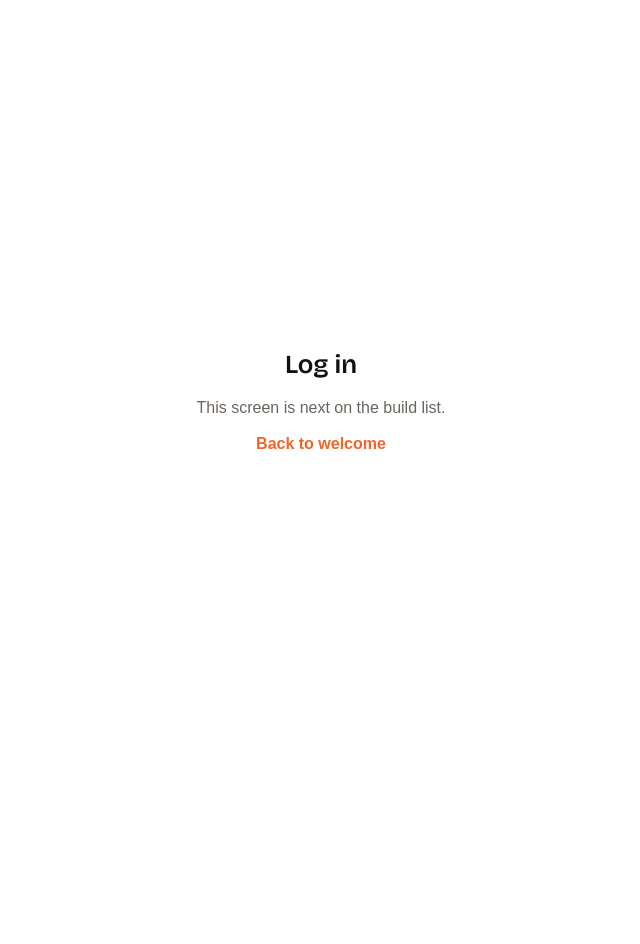
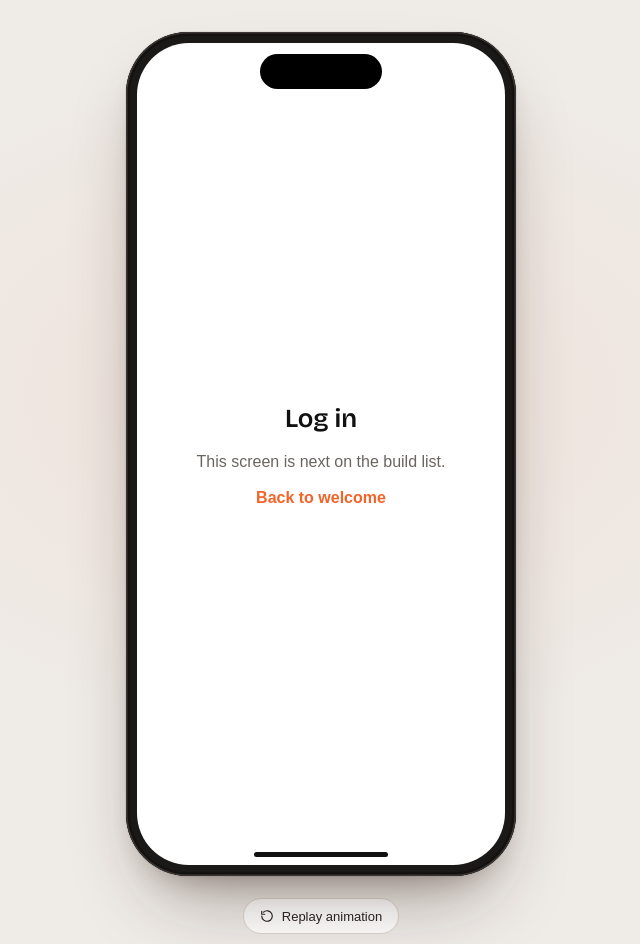
Before and after one commit to DhuniDesigns/Sello, a Next.js app: page /log-in in a window 1280 px wide. Shown: the top 944 px of the page, without its empty margins (319-959 px from the left). Before the commit the page ends 800 px from the top, so only its background shows below. Built offline with nearby package versions, Linux system fonts and the light colour scheme; a web font is replaced by a local one.

Commit message:
Welcome: iPhone frame on desktop, logo bounce, closer match to the design
Co-Authored-By: Claude Opus 5.5 <noreply@anthropic.com>
Claude-Session: https://claude.ai/code/session_019LXJdVkSyacS7hNh8WuxeG

```diff
--- a/src/app/create-account/page.tsx
+++ b/src/app/create-account/page.tsx
@@ -3,7 +3,7 @@ import Link from "next/link";
 // Placeholder until this screen is built.
 export default function Page() {
   return (
-    <main style={{ minHeight: "100dvh", display: "grid", placeContent: "center", gap: 12, padding: 24, textAlign: "center" }}>
+    <main style={{ minHeight: "var(--app-h, 100dvh)", display: "grid", placeContent: "center", gap: 12, padding: 24, textAlign: "center" }}>
       <h1 style={{ fontFamily: "var(--display)", fontWeight: 600, fontSize: 26 }}>Create your account</h1>
       <p style={{ color: "var(--muted)" }}>This screen is next on the build list.</p>
       <Link href="/" style={{ color: "var(--orange)", fontWeight: 600 }}>Back to welcome</Link>
--- a/src/app/layout.tsx
+++ b/src/app/layout.tsx
@@ -1,6 +1,7 @@
 import type { Metadata, Viewport } from "next";
 import localFont from "next/font/local";
 import "./globals.css";
+import { AppShell } from "@/components/shell/AppShell";
 
 const display = localFont({
   src: "../fonts/bricolage-grotesque-latin-opsz-normal.woff2",
@@ -38,7 +39,9 @@ export const viewport: Viewport = {
 export default function RootLayout({ children }: Readonly<{ children: React.ReactNode }>) {
   return (
     <html lang="en" className={`${display.variable} ${sans.variable}`}>
-      <body>{children}</body>
+      <body>
+        <AppShell>{children}</AppShell>
+      </body>
     </html>
   );
 }
--- a/src/app/log-in/page.tsx
+++ b/src/app/log-in/page.tsx
@@ -3,7 +3,7 @@ import Link from "next/link";
 // Placeholder until this screen is built.
 export default function Page() {
   return (
-    <main style={{ minHeight: "100dvh", display: "grid", placeContent: "center", gap: 12, padding: 24, textAlign: "center" }}>
+    <main style={{ minHeight: "var(--app-h, 100dvh)", display: "grid", placeContent: "center", gap: 12, padding: 24, textAlign: "center" }}>
       <h1 style={{ fontFamily: "var(--display)", fontWeight: 600, fontSize: 26 }}>Log in</h1>
       <p style={{ color: "var(--muted)" }}>This screen is next on the build list.</p>
       <Link href="/" style={{ color: "var(--orange)", fontWeight: 600 }}>Back to welcome</Link>
--- /dev/null
+++ b/src/components/shell/AppShell.module.css
@@ -0,0 +1,158 @@
+/* Phones: no frame. The viewport is the whole screen. */
+.stage {
+  min-height: 100dvh;
+}
+
+.device {
+  min-height: 100dvh;
+}
+
+.viewport {
+  --app-h: 100dvh;
+  position: relative;
+  min-height: var(--app-h);
+  overflow: hidden;
+  background: var(--bg);
+}
+
+.status,
+.home,
+.controls {
+  display: none;
+}
+
+/* Desktop and tablets: the app inside an iPhone-sized frame */
+@media (min-width: 768px) and (min-height: 700px) {
+  .stage {
+    display: flex;
+    flex-direction: column;
+    align-items: center;
+    justify-content: center;
+    gap: 22px;
+    padding: 32px 16px;
+    background:
+      radial-gradient(60% 50% at 50% 40%, rgba(243, 100, 42, 0.07), transparent 70%),
+      #efebe7;
+  }
+
+  .device {
+    position: relative;
+    width: 390px;
+    height: 844px;
+    min-height: 0;
+    padding: 11px;
+    border-radius: 62px;
+    background: #1b1917;
+    box-shadow:
+      inset 0 0 0 1.5px #3b3633,
+      inset 0 0 0 4px #141210,
+      0 0 0 1px rgba(0, 0, 0, 0.06),
+      0 40px 80px -30px rgba(40, 20, 10, 0.45),
+      0 18px 30px -18px rgba(40, 20, 10, 0.3);
+    flex: none;
+    /* fit shorter laptop screens without cropping the frame */
+    zoom: min(1, calc((100dvh - 120px) / 844px));
+  }
+
+  .viewport {
+    --app-h: 100%;
+    height: 100%;
+    min-height: 0;
+    border-radius: 52px;
+    overflow-y: auto;
+    overflow-x: hidden;
+    scrollbar-width: none;
+  }
+
+  .viewport::-webkit-scrollbar {
+    display: none;
+  }
+
+  .status {
+    position: absolute;
+    top: 0;
+    left: 0;
+    right: 0;
+    z-index: 20;
+    height: 54px;
+    padding: 0 30px 0 34px;
+    display: flex;
+    align-items: center;
+    justify-content: space-between;
+    color: #fff;
+    font: 600 16px/1 var(--sans);
+    letter-spacing: -0.01em;
+    pointer-events: none;
+  }
+
+  .island {
+    position: absolute;
+    top: 11px;
+    left: 50%;
+    width: 122px;
+    height: 35px;
+    transform: translateX(-50%);
+    border-radius: 20px;
+    background: #000;
+  }
+
+  .icons {
+    display: flex;
+    align-items: center;
+    gap: 6px;
+  }
+
+  .icons svg {
+    fill: currentColor;
+  }
+
+  .home {
+    display: block;
+    position: absolute;
+    left: 50%;
+    bottom: 8px;
+    z-index: 20;
+    width: 134px;
+    height: 5px;
+    transform: translateX(-50%);
+    border-radius: 3px;
+    background: #111;
+    pointer-events: none;
+  }
+
+  .controls {
+    display: flex;
+    flex-direction: column;
+    align-items: center;
+    gap: 8px;
+    color: #7a706a;
+    font-size: 12.5px;
+  }
+
+  .controls p {
+    margin: 0;
+  }
+
+  .controls button {
+    display: inline-flex;
+    align-items: center;
+    gap: 8px;
+    height: 36px;
+    padding: 0 16px;
+    border: 1px solid #ddd4cc;
+    border-radius: 999px;
+    background: #fff;
+    color: #2a2420;
+    font: 500 13px var(--sans);
+    cursor: pointer;
+    transition: transform 0.15s ease, box-shadow 0.2s ease;
+  }
+
+  .controls button:hover {
+    box-shadow: 0 4px 14px -6px rgba(40, 20, 10, 0.25);
+  }
+
+  .controls button:active {
+    transform: scale(0.97);
+  }
+}
--- /dev/null
+++ b/src/components/shell/AppShell.tsx
@@ -0,0 +1,33 @@
+import { ReplayButton } from "./ReplayButton";
+import styles from "./AppShell.module.css";
+
+/**
+ * Phones: the app fills the screen.
+ * Desktop and tablets: the app runs inside an iPhone-sized frame (390 × 844) on a quiet stage,
+ * with a status bar drawn in, so testers see it exactly as it will look on a phone.
+ */
+export function AppShell({ children }: { children: React.ReactNode }) {
+  return (
+    <div className={styles.stage}>
+      <div className={styles.device}>
+        <div className={styles.viewport}>
+          <div className={styles.status} aria-hidden="true">
+            <span>9:41</span>
+            <span className={styles.island} />
+            <span className={styles.icons}>
+              <svg width="18" height="11" viewBox="0 0 18 11"><rect x="0" y="7" width="3" height="4" rx="1" /><rect x="5" y="5" width="3" height="6" rx="1" /><rect x="10" y="2.5" width="3" height="8.5" rx="1" /><rect x="15" y="0" width="3" height="11" rx="1" /></svg>
+              <svg width="16" height="11" viewBox="0 0 16 11"><path d="M8 2.2c2.3 0 4.4.9 6 2.4l1.2-1.3C13.3 1.4 10.8.4 8 .4S2.7 1.4.8 3.3L2 4.6c1.6-1.5 3.7-2.4 6-2.4Zm0 3.4c1.4 0 2.6.5 3.6 1.4l1.2-1.3A7 7 0 0 0 8 3.8a7 7 0 0 0-4.8 1.9L4.4 7A5.2 5.2 0 0 1 8 5.6Zm0 3.3c-.6 0-1.2.2-1.6.6L8 11l1.6-1.5c-.4-.4-1-.6-1.6-.6Z" /></svg>
+              <svg width="26" height="12" viewBox="0 0 26 12"><rect x=".5" y=".5" width="22" height="11" rx="3.5" fill="none" stroke="currentColor" opacity=".45" /><rect x="2" y="2" width="19" height="8" rx="2" /><rect x="24" y="4" width="1.6" height="4" rx=".8" opacity=".45" /></svg>
+            </span>
+          </div>
+          {children}
+          <span className={styles.home} aria-hidden="true" />
+        </div>
+      </div>
+      <div className={styles.controls}>
+        <ReplayButton />
+        <p>Best on your phone. On desktop you&apos;re seeing it in an iPhone frame.</p>
+      </div>
+    </div>
+  );
+}
--- /dev/null
+++ b/src/components/shell/ReplayButton.tsx
@@ -0,0 +1,15 @@
+"use client";
+
+export const REPLAY_EVENT = "sello:replay";
+
+export function ReplayButton() {
+  return (
+    <button type="button" onClick={() => window.dispatchEvent(new Event(REPLAY_EVENT))}>
+      <svg width="14" height="14" viewBox="0 0 24 24" fill="none" stroke="currentColor" strokeWidth="2" strokeLinecap="round" strokeLinejoin="round" aria-hidden="true">
+        <path d="M3 12a9 9 0 1 0 3-6.7" />
+        <path d="M3 4v5h5" />
+      </svg>
+      Replay animation
+    </button>
+  );
+}
--- a/src/components/welcome/Welcome.module.css
+++ b/src/components/welcome/Welcome.module.css
@@ -2,7 +2,8 @@
 
 .screen {
   position: relative;
-  min-height: 100dvh;
+  height: var(--app-h, 100dvh);
+  min-height: 560px;
   overflow: hidden;
   isolation: isolate;
   background: var(--bg);
@@ -14,13 +15,14 @@
   inset: 0;
   z-index: 0;
   background: radial-gradient(
-    120% 58% at 50% 0%,
-    #e4521c 0%,
-    #f3642a 20%,
-    #f7875a 38%,
-    #fbc0a3 56%,
-    #fee9df 72%,
-    rgba(255, 255, 255, 0) 88%
+    140% 62% at 50% 0%,
+    #f3642a 0%,
+    #f3642a 28%,
+    #f5794a 40%,
+    #f9a27c 52%,
+    #fcd0ba 63%,
+    #fff1e9 74%,
+    rgba(255, 255, 255, 0) 86%
   );
   transform-origin: 50% 0%;
   animation: glowIn 1.1s var(--ease-out) 1.05s both;
@@ -56,33 +58,34 @@
   width: 100%;
   max-width: 480px;
   margin: 0 auto;
-  padding: 0 max(24px, env(safe-area-inset-left)) calc(28px + env(safe-area-inset-bottom)) max(24px, env(safe-area-inset-right));
+  padding: 0 max(24px, env(safe-area-inset-left)) calc(40px + env(safe-area-inset-bottom)) max(24px, env(safe-area-inset-right));
   display: flex;
   flex-direction: column;
 }
 
 .icon {
   display: block;
-  width: 56px;
-  height: 56px;
-  margin: 0 0 22px;
+  width: 60px;
+  height: 60px;
+  margin: 0 0 20px;
   padding: 0;
   border: 0;
   background: none;
   cursor: default;
   border-radius: 14px;
-  filter: drop-shadow(0 10px 18px rgba(228, 82, 28, 0.28));
-  animation: pop 0.7s var(--spring) 1.45s both;
+  transform-origin: 50% 100%;
+  animation: bounce 1s linear 1.4s both;
 }
 
 .icon svg {
   display: block;
+  filter: drop-shadow(0 10px 18px rgba(228, 82, 28, 0.28));
 }
 
 .title {
   font-family: var(--display);
   font-weight: 600;
-  font-size: clamp(28px, 7.6vw, 34px);
+  font-size: 27px;
   line-height: 1.1;
   letter-spacing: -0.02em;
   color: var(--ink);
@@ -96,9 +99,8 @@
 }
 
 .sub {
-  margin-top: 10px;
-  max-width: 34ch;
-  font-size: 15px;
+  margin-top: 8px;
+  font-size: 14.5px;
   line-height: 1.5;
   color: var(--muted);
   text-wrap: pretty;
@@ -118,12 +120,12 @@
   display: flex;
   align-items: center;
   justify-content: center;
-  height: 56px;
-  margin-top: 26px;
+  height: 54px;
+  margin-top: 24px;
   border-radius: 999px;
   background: var(--ink);
   color: #fff;
-  font-size: 16px;
+  font-size: 15.5px;
   font-weight: 500;
   box-shadow:
     inset 0 1px 0 rgba(255, 255, 255, 0.14),
@@ -167,7 +169,7 @@
 .login {
   margin-top: 16px;
   text-align: center;
-  font-size: 13.5px;
+  font-size: 13px;
   color: var(--muted);
   animation: rise 0.8s var(--ease-out) 2.15s both;
 }
@@ -197,20 +199,36 @@
   }
 }
 
-@keyframes pop {
+@keyframes bounce {
   0% {
     opacity: 0;
-    transform: scale(0.4) translateY(10px);
-    filter: blur(8px) drop-shadow(0 10px 18px rgba(228, 82, 28, 0));
+    transform: translateY(-46px) scale(0.7);
+    filter: blur(6px);
+    animation-timing-function: cubic-bezier(0.5, 0, 0.9, 0.5);
   }
-  60% {
+  34% {
     opacity: 1;
-    filter: blur(0) drop-shadow(0 10px 18px rgba(228, 82, 28, 0.28));
+    transform: translateY(0) scale(1.08, 0.9);
+    filter: blur(0);
+    animation-timing-function: cubic-bezier(0.2, 0.6, 0.4, 1);
   }
+  52% {
+    transform: translateY(-14px) scale(0.97, 1.04);
+    animation-timing-function: cubic-bezier(0.6, 0, 0.9, 0.6);
+  }
+  68% {
+    transform: translateY(0) scale(1.03, 0.97);
+    animation-timing-function: cubic-bezier(0.2, 0.6, 0.4, 1);
+  }
+  80% {
+    transform: translateY(-4px) scale(0.995, 1.01);
+    animation-timing-function: cubic-bezier(0.6, 0, 0.9, 0.6);
+  }
+  90%,
   100% {
     opacity: 1;
     transform: none;
-    filter: drop-shadow(0 10px 18px rgba(228, 82, 28, 0.28));
+    filter: none;
   }
 }
 
@@ -268,20 +286,6 @@
   }
 }
 
-@media (min-width: 768px) {
-  .content {
-    padding-bottom: 56px;
-    align-items: center;
-    text-align: center;
-  }
-  .sub {
-    max-width: 40ch;
-  }
-  .cta {
-    width: 100%;
-  }
-}
-
 @media (prefers-reduced-motion: reduce) {
   .flood {
     display: none;
```
Also changed, not shown: src/components/welcome/Welcome.tsx (+10 -3 lines).
